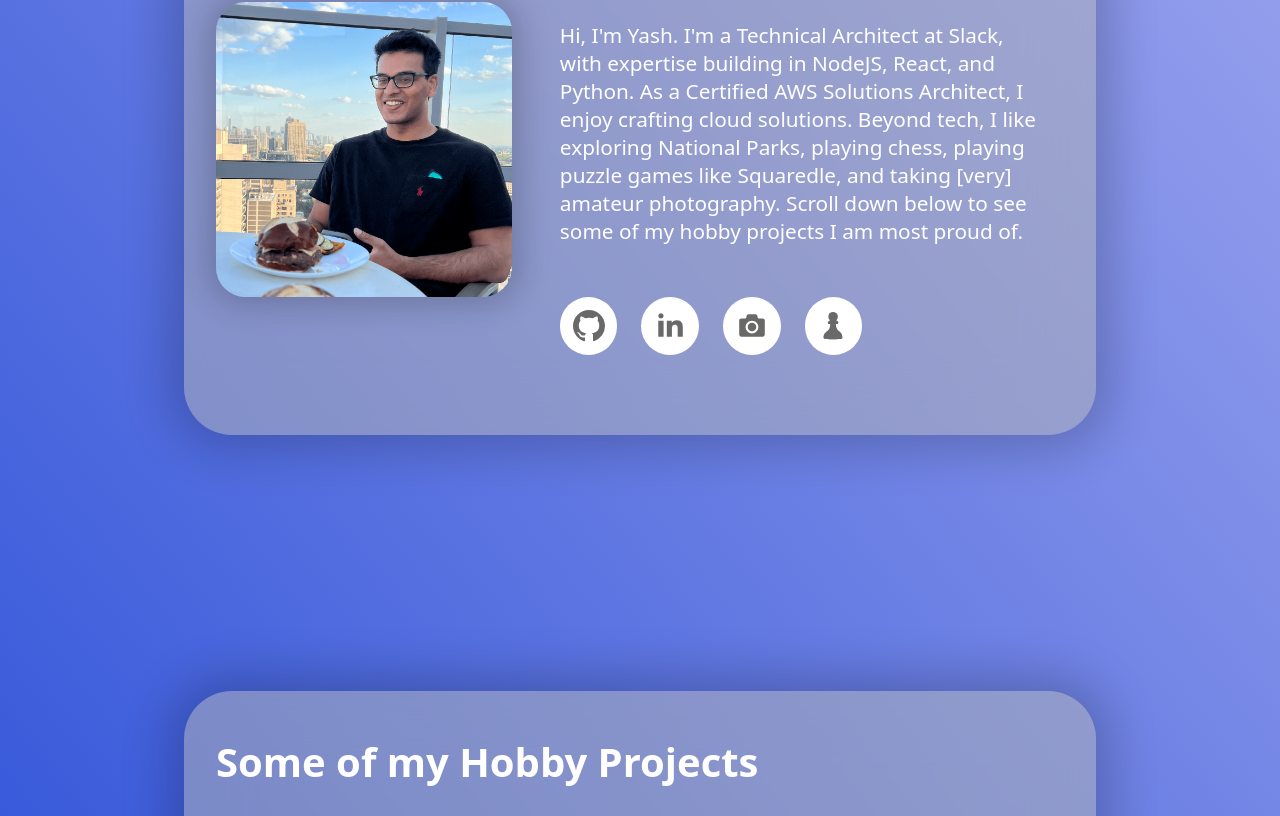
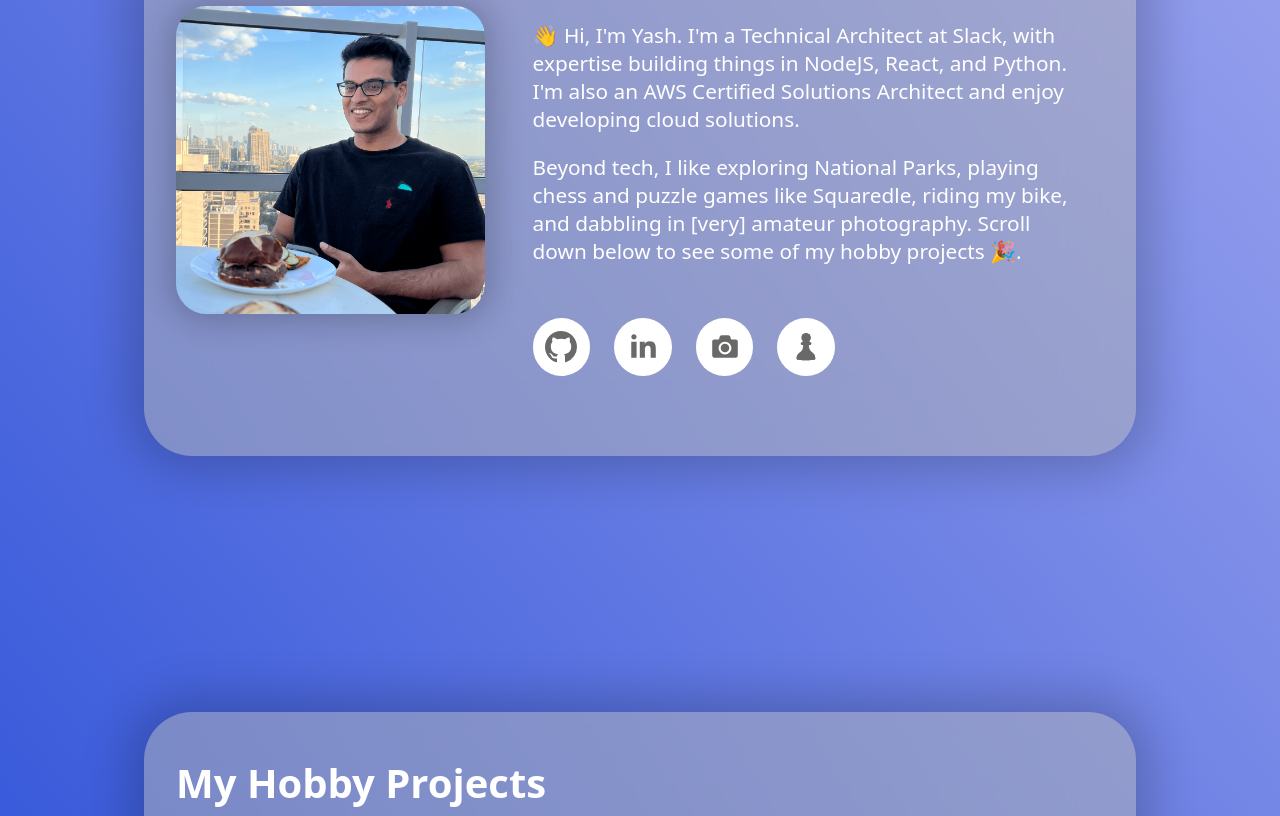
Before and after one commit to yashv19/personal-website-react, a React (Create React App) app: page / in a window 1280 px wide. Shown: the part 264-1080 px from the top of the page. Built offline with nearby package versions, Linux system fonts and the light colour scheme.

Commit message:
updated about card description

```diff
--- a/src/App.js
+++ b/src/App.js
@@ -16,10 +16,12 @@ function App() {
           <div>
             <h1 className='bold'>Yash Vedanaparti</h1>
             <p>
-              Hi, I'm Yash. I'm a Technical Architect at Slack, with expertise building in NodeJS, React, and Python.
-              As a Certified AWS Solutions Architect, I enjoy crafting cloud solutions.
-              Beyond tech, I like exploring National Parks, playing chess, playing puzzle games like Squaredle, and taking [very] amateur photography.
-              Scroll down below to see some of my hobby projects I am most proud of.
+              👋 Hi, I'm Yash. I'm a Technical Architect at Slack, with expertise building things in NodeJS, React, and Python.
+              I'm also an AWS Certified Solutions Architect and enjoy developing cloud solutions.
+            </p>
+            <p>
+              Beyond tech, I like exploring National Parks, playing chess and puzzle games like Squaredle, riding my bike, and dabbling in [very] amateur photography.
+              Scroll down below to see some of my hobby projects 🎉.
             </p>
           </div>
           <LinksContainer />
@@ -27,7 +29,7 @@ function App() {
       </CardSection>
 
       <CardSection className="workCard">
-        <h1 className="px1">Some of my Hobby Projects</h1>
+        <h1 className="px1">My Hobby Projects</h1>
         <ProjectLink
           linkTitle="Bulletin"
           linkURL="https://bulletin.work"
--- a/src/components/CardSection/CardSection.module.css
+++ b/src/components/CardSection/CardSection.module.css
@@ -1,14 +1,14 @@
 @media only screen and (min-width: 868px) {
     .main {
         flex-direction: row;
-        max-width: 55rem;
+        max-width: 60rem;
     }
 
 }
 
 @media only screen and (max-width: 867px) {
     .main {
-        width: 90%;
+        width: 85%;
         flex-direction: column;
     }
 
```
